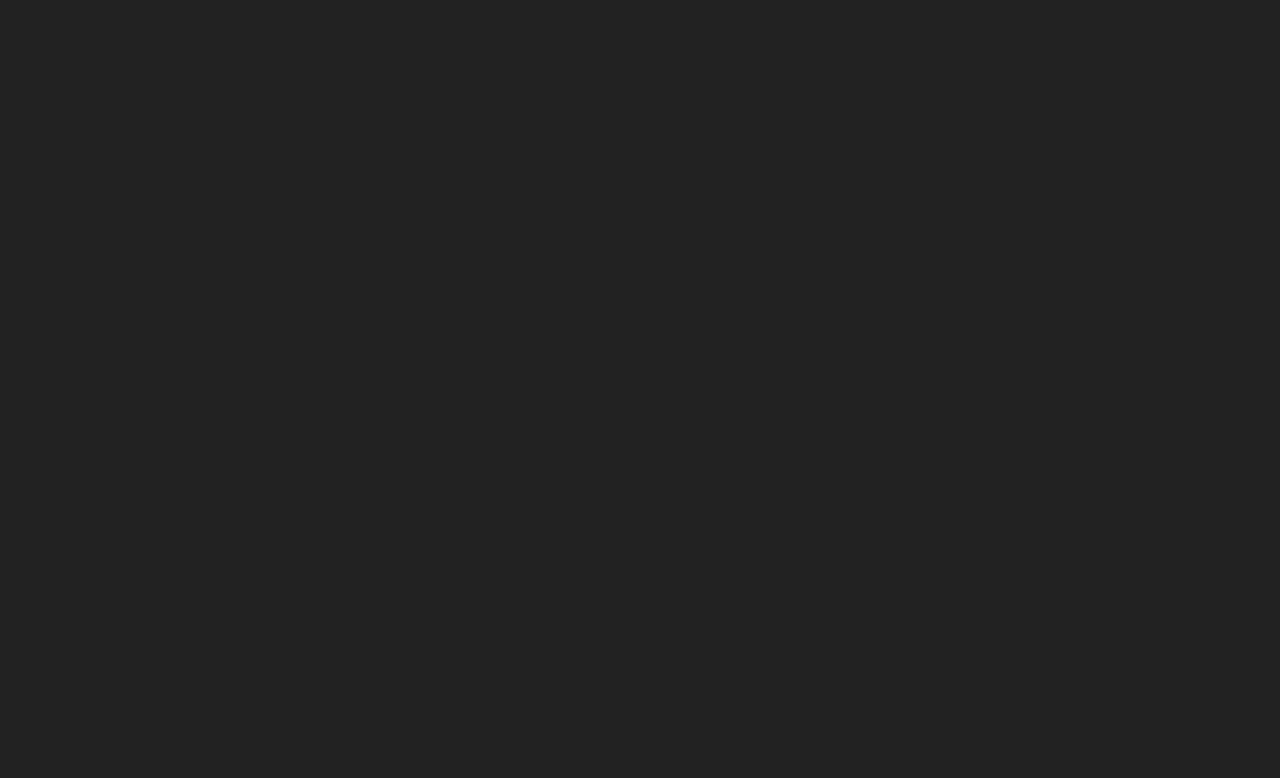
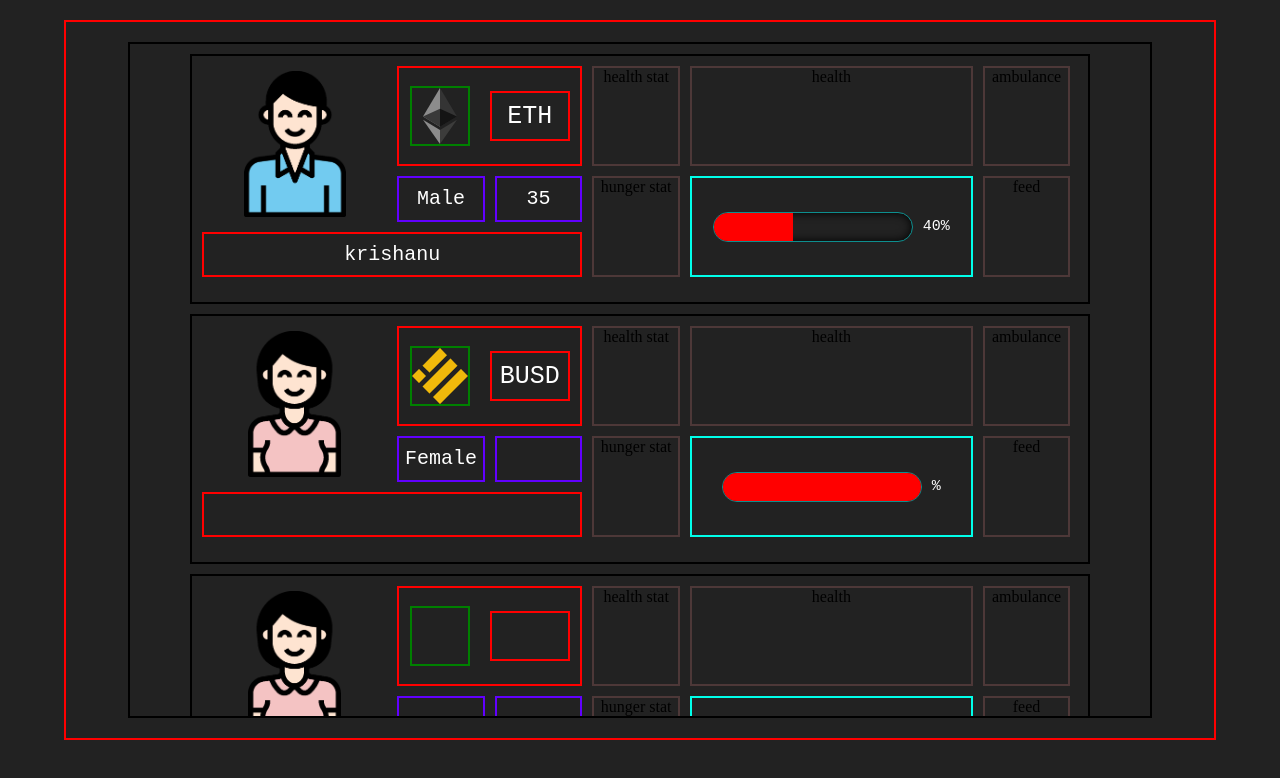
Before and after one commit to Project-Alchemists/chainlink-hack, a React (Create React App) app in the folder frontend/: page /list in a window 1280 px wide. Before the commit this address had no page. Shown: the top 778 px of the page. Built offline with nearby package versions, Linux system fonts and the light colour scheme.

Commit message:
partial list page

```diff
--- a/frontend/src/App.js
+++ b/frontend/src/App.js
@@ -4,6 +4,7 @@ import "./App.css";
 import Home from "./components/Home";
 import Instructions from "./components/Instructions";
 import Character from "./components/Character";
+import CharList from "./components/charList";
 
 function App() {
   return (
@@ -12,6 +13,7 @@ function App() {
         <Route exact path="/" element={<Home />} />
         <Route path="/help" element={<Instructions />} />
         <Route path="/character" element={<Character />} />
+        <Route path="/list" element={<CharList />} />
       </Routes>
     </Router>
   );
--- /dev/null
+++ b/frontend/src/components/charDisplay.css
@@ -0,0 +1,160 @@
+.chardisp-main {
+  width: 900px;
+  margin: 10px auto 10px auto;
+  height: 250px;
+  border: 2px solid;
+  display: grid;
+  gap: 10px;
+  padding: 10px;
+  grid-template-columns: repeat(10, 10%);
+  grid-template-rows: repeat(5, 20%);
+}
+
+.chardisp-img {
+  /* border: 2px solid red; */
+  grid-row-start: 1;
+  grid-row-end: 4;
+  grid-column-start: 1;
+  grid-column-end: 3;
+  display: flex;
+  justify-content: center;
+  align-items: center;
+  padding: 5px 0 5px 0;
+}
+
+.list-image {
+  height: 100%;
+}
+
+.list-token-contain {
+  border: 2px solid green;
+  width: 60px;
+  height: 60px;
+}
+
+.chardisp-name {
+  grid-column-start: 1;
+  grid-column-end: 5;
+  grid-row-start: 4;
+  grid-row-end: 5;
+  border: 2px solid red;
+  display: flex;
+  justify-content: center;
+  align-items: center;
+  font-family: monospace;
+  color: #fff;
+  font-size: 20px;
+}
+
+.chardisp-age {
+  grid-row-start: 3;
+  grid-row-end: 4;
+  grid-column-start: 4;
+  grid-column-end: 5;
+  border: 2px solid rgb(98, 0, 255);
+  font-family: monospace;
+  display: flex;
+  justify-content: center;
+  align-items: center;
+  color: #fff;
+  font-size: 20px;
+}
+
+.chardisp-token {
+  border: 2px solid red;
+  grid-row-start: 1;
+  grid-row-end: 3;
+  grid-column-start: 3;
+  grid-column-end: 5;
+  display: flex;
+  justify-content: center;
+  align-items: center;
+}
+.list-token {
+  height: 100%;
+}
+
+.list-token-name {
+  border: 2px solid red;
+  margin-left: 20px;
+  height: 50px;
+  width: 80px;
+  display: flex;
+  justify-content: center;
+  align-items: center;
+  font-family: monospace;
+  font-size: 25px;
+  color: #fff;
+}
+
+.chardisp-gender {
+  grid-row-start: 3;
+  grid-row-end: 4;
+  grid-column-start: 3;
+  grid-column-end: 4;
+  border: 2px solid rgb(98, 0, 255);
+  font-family: monospace;
+  display: flex;
+  justify-content: center;
+  align-items: center;
+  color: #fff;
+  font-size: 20px;
+}
+
+.chardisp-health {
+  grid-row-start: 1;
+  grid-row-end: 3;
+  grid-column-start: 6;
+  grid-column-end: 9;
+  border: 2px solid rgb(77, 56, 56);
+}
+
+.chardisp-hunger {
+  grid-row-start: 3;
+  grid-row-end: 5;
+  grid-column-start: 6;
+  grid-column-end: 9;
+  border: 2px solid rgb(0, 255, 234);
+  display: flex;
+  justify-content: center;
+  align-items: center;
+}
+
+.hunger-percent{
+    color: white;
+    font-family: monospace;
+    margin-left: 10px;
+    font-size: 15px;
+}
+
+.chardisp-hunstat {
+  grid-row-start: 3;
+  grid-row-end: 5;
+  grid-column-start: 5;
+  grid-column-end: 6;
+  border: 2px solid rgb(77, 56, 56);
+}
+
+.chardisp-feed {
+  grid-row-start: 3;
+  grid-row-end: 5;
+  grid-column-start: 9;
+  grid-column-end: 10;
+  border: 2px solid rgb(77, 56, 56);
+}
+
+.chardisp-helstat {
+  grid-row-start: 1;
+  grid-row-end: 3;
+  grid-column-start: 5;
+  grid-column-end: 6;
+  border: 2px solid rgb(77, 56, 56);
+}
+
+.chardisp-hospital {
+  grid-row-start: 1;
+  grid-row-end: 3;
+  grid-column-start: 9;
+  grid-column-end: 10;
+  border: 2px solid rgb(77, 56, 56);
+}
--- /dev/null
+++ b/frontend/src/components/charDisplay.jsx
@@ -0,0 +1,94 @@
+import React from "react";
+import "./charDisplay.css";
+import boyImage from "../../src/images/adult boy.svg";
+import girlImage from "../../src/images/adult girl.svg";
+import busd from "../../src/images/originals/busd.svg";
+import dai from "../../src/images/originals/dai.svg";
+import eth from "../../src/images/originals/ethereum.svg";
+import har from "../../src/images/originals/harmony.svg";
+import chain from "../../src/images/originals/chainlink.svg";
+import sushi from "../../src/images/originals/sushi.svg";
+import usdc from "../../src/images/originals/usdc.svg";
+import usdt from "../../src/images/originals/usdt.svg";
+import wbtc from "../../src/images/originals/wbtc.svg";
+import dsla from "../../src/images/originals/dsla.svg";
+import Hunger from "./hungerbar";
+
+const CharDisp = (props) => {
+  let image = props.gender === "Male" ? boyImage : girlImage;
+
+  let token;
+
+  switch (props.token) {
+    case "BUSD":
+      token = busd;
+      break;
+
+    case "DAI":
+      token = dai;
+      break;
+
+    case "DSLA":
+      token = dsla;
+      break;
+
+    case "ETH":
+      token = eth;
+      break;
+
+    case "LINK":
+      token = chain;
+      break;
+
+    case "ONE":
+      token = har;
+      break;
+
+    case "SUSHI":
+      token = sushi;
+      break;
+
+    case "USDC":
+      token = usdc;
+      break;
+
+    case "USDT":
+      token = usdt;
+      break;
+
+    case "WBTC":
+      token = wbtc;
+      break;
+
+    default:
+      break;
+  }
+
+  return (
+    <div className="chardisp-main">
+      <div className="chardisp-img">
+        <img src={image} alt="" className="list-image"></img>
+      </div>
+      <div className="chardisp-token">
+        <div className="list-token-contain">
+          <img src={token} alt="" className="list-token"></img>
+        </div>
+        <div className="list-token-name">{props.token}</div>
+      </div>
+      <div className="chardisp-name">{props.name}</div>
+      <div className="chardisp-age">{props.age}</div>
+      <div className="chardisp-gender">{props.gender}</div>
+      <div className="chardisp-health">health</div>
+      <div className="chardisp-hospital">ambulance</div>
+      <div className="chardisp-helstat">health stat</div>
+      <div className="chardisp-hunger">
+        <Hunger width={200} height={30} percent={props.percent} />
+        <div className="hunger-percent">{props.percent}%</div>
+      </div>
+      <div className="chardisp-hunstat">hunger stat</div>
+      <div className="chardisp-feed">feed</div>
+    </div>
+  );
+};
+
+export default CharDisp;
--- /dev/null
+++ b/frontend/src/components/charList.css
@@ -0,0 +1,34 @@
+.list-main {
+  width: 90vw;
+  margin: 20px auto 20px auto;
+  height: 90vh;
+  border: 2px solid red;
+  padding: 20px;
+  display: grid;
+  grid-template-columns: auto;
+  justify-content: space-around;
+}
+
+.list-child {
+  width: 80vw;
+  border: 2px solid;
+  overflow: auto;
+}
+
+.list-child::-webkit-scrollbar-track {
+  box-shadow: inset 0 0 6px rgba(0, 0, 0, 0.3);
+  border-radius: 10px;
+  background-color: transparent;
+}
+
+.list-child::-webkit-scrollbar {
+  width: 10px;
+  background-color: transparent;
+}
+
+.list-child::-webkit-scrollbar-thumb {
+  border-radius: 10px;
+  box-shadow: inset 0 0 6px rgba(0, 0, 0, 0.3);
+  background-color: transparent;
+  border: 1px solid #0d8f8f;
+}
--- /dev/null
+++ b/frontend/src/components/charList.jsx
@@ -0,0 +1,22 @@
+import React from "react";
+import CharDisp from "./charDisplay";
+import "./charList.css";
+
+const CharList = (props) => {
+  return (
+    <div className="list-main">
+      <div className="list-child">
+        <CharDisp token="ETH" gender="Male" age={35} percent={40} name="krishanu"/>
+        <CharDisp token="BUSD" gender="Female"/>
+        <CharDisp />
+        <CharDisp />
+        <CharDisp />
+        <CharDisp />
+        <CharDisp />
+        <CharDisp />
+      </div>
+    </div>
+  );
+};
+
+export default CharList;
--- /dev/null
+++ b/frontend/src/components/hungerbar.css
@@ -0,0 +1,6 @@
+.hunger-main{
+    border-radius: 500px;
+    overflow: hidden;
+    box-shadow: inset 0 0 10px rgba(0, 0, 0, 1);
+    border: 1px solid #0d8f8f;
+}
--- /dev/null
+++ b/frontend/src/components/hungerbar.jsx
@@ -0,0 +1,36 @@
+import React from "react";
+import "./hungerbar.css"
+
+const Hunger = (props) => {
+
+    let col;
+
+    if (props.percent > 75){
+        col = "green"
+    }
+    else if (props.percent > 50){
+        col = "yellow"
+    }
+    else{
+        col = "red"
+    }
+
+    const stylein = {
+        width: props.percent + "%",
+        height: "100%",
+        backgroundColor: col,
+    }
+
+    const styleout = {
+        width: props.width,
+        height: props.height,
+    }
+
+    return(
+        <div className="hunger-main" style={styleout}>
+            <div className="hunger-progress" style={stylein}></div>
+        </div>
+    )
+};
+
+export default Hunger;
```
